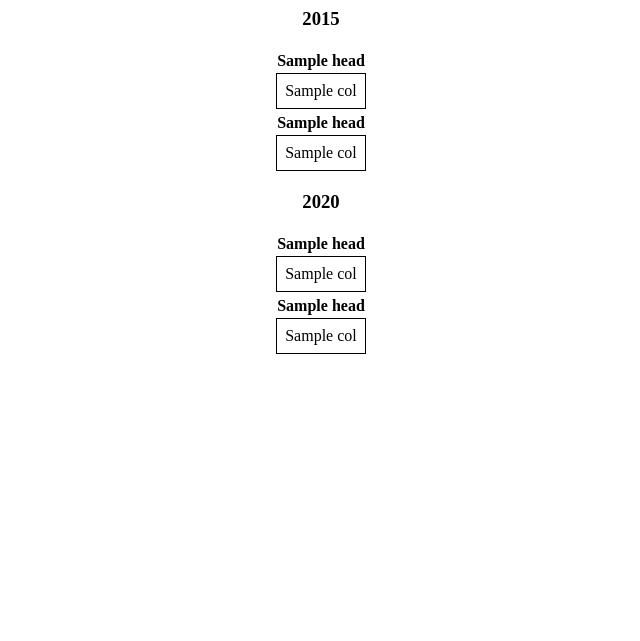
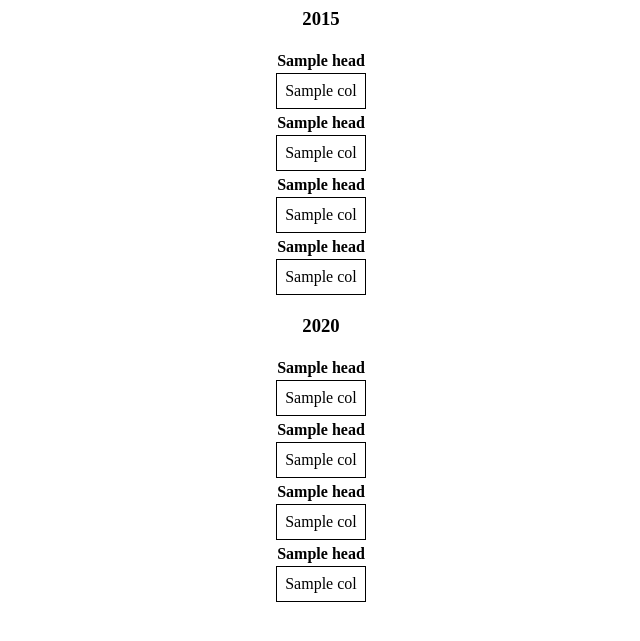
Before and after one commit to LucasFranco12/sustainability-database, a Flask app: template src/templates/my-municipality-result.html in a window 1280 px wide. Shown: the top 641 px of the page, without its empty margins (319-959 px from the left). Run offline with Flask 3, Linux system fonts and the light colour scheme; the template is opened without the code that fills it: most values are stand-ins (such as "Sample title", 1, 10 or a date in 2020); some libraries are stand-ins or nearby versions.

Commit message:
mun tables

```diff
--- a/src/app.py
+++ b/src/app.py
@@ -60,7 +60,6 @@ def venue_handler():
     headother = ['Municipality', 'Number of Other Installations']
     return render_template('my-county-result.html', oldcotherinstall=oldcotherinstall, currcotherinstall=currcotherinstall, oldccominstall=oldccominstall, currccominstall=currccominstall, oldinstallations=oldinstallations, currentinstallations=currentinstallations, oldcresinstall=oldcresinstall, currcresinstall=currcresinstall, heads=heads, headres=headres, headcom=headcom, headother=headother)
 
-
 # handle venue POST and serve result web page
 @app.route('/municipality-handler', methods=['POST'])
 def municipality_handler():
@@ -68,9 +67,15 @@ def municipality_handler():
     currentinstallations = connect('CREATE VIEW old_mun_installation AS SELECT Municipality, County, COUNT(*) AS Installations FROM installation WHERE Municipality = \'' + request.form['municipality'] + '\'GROUP BY Municipality, County; SELECT old_mun_installation.Installations, emission.TOTAL_MTCO2e FROM emission JOIN old_mun_installation ON emission.Municipality=old_mun_installation.Municipality AND emission.County=old_mun_installation.County AND Year = 2020;')
     oldresinstall = connect('CREATE VIEW old_res_installation AS SELECT Municipality, County, COUNT(*) AS num_residential_installations FROM installation WHERE Customer_Type = \'Residential\' AND Year_Installed <= \'2015-12-31\' AND Municipality = \'' + request.form['municipality'] + '\'GROUP BY Municipality, County; SELECT old_res_installation.num_residential_installations, emission.TOTAL_MTCO2e FROM emission JOIN old_res_installation ON emission.Municipality=old_res_installation.Municipality AND emission.County=old_res_installation.County AND Year = 2015;')
     curresinstall = connect('CREATE VIEW old_res_installation AS SELECT Municipality, County, COUNT(*) AS num_residential_installations FROM installation WHERE Customer_Type = \'Residential\' AND Municipality = \'' + request.form['municipality'] + '\'GROUP BY Municipality, County; SELECT old_res_installation.num_residential_installations, emission.TOTAL_MTCO2e FROM emission JOIN old_res_installation ON emission.Municipality=old_res_installation.Municipality AND emission.County=old_res_installation.County AND Year = 2020;')
+    oldcominstall = connect('CREATE VIEW old_res_installation AS SELECT Municipality, County, COUNT(*) AS num_residential_installations FROM installation WHERE Customer_Type = \'Commercial\'  AND Year_Installed <= \'2015-12-31\' AND Municipality = \'' + request.form['municipality'] + '\'GROUP BY Municipality, County; SELECT old_res_installation.num_residential_installations, emission.TOTAL_MTCO2e FROM emission JOIN old_res_installation ON emission.Municipality=old_res_installation.Municipality AND emission.County=old_res_installation.County AND Year = 2015;')
+    curcominstall = connect('CREATE VIEW old_res_installation AS SELECT Municipality, County, COUNT(*) AS num_residential_installations FROM installation WHERE Customer_Type = \'Commercial\' AND Municipality = \'' + request.form['municipality'] + '\'GROUP BY Municipality, County; SELECT old_res_installation.num_residential_installations, emission.TOTAL_MTCO2e FROM emission JOIN old_res_installation ON emission.Municipality=old_res_installation.Municipality AND emission.County=old_res_installation.County AND Year = 2020;')
+    oldotherinstall = connect('CREATE VIEW old_res_installation AS SELECT Municipality, County, COUNT(*) AS num_residential_installations FROM installation WHERE Customer_Type != \'Residential\' AND Customer_Type != \'Commercial\' AND Year_Installed <= \'2015-12-31\' AND Municipality = \'' + request.form['municipality'] + '\'GROUP BY Municipality, County; SELECT old_res_installation.num_residential_installations, emission.TOTAL_MTCO2e FROM emission JOIN old_res_installation ON emission.Municipality=old_res_installation.Municipality AND emission.County=old_res_installation.County AND Year = 2015;')
+    curotherinstall = connect('CREATE VIEW old_res_installation AS SELECT Municipality, County, COUNT(*) AS num_residential_installations FROM installation WHERE Customer_Type != \'Residential\' AND Customer_Type != \'Commercial\' AND Municipality = \'' + request.form['municipality'] + '\'GROUP BY Municipality, County; SELECT old_res_installation.num_residential_installations, emission.TOTAL_MTCO2e FROM emission JOIN old_res_installation ON emission.Municipality=old_res_installation.Municipality AND emission.County=old_res_installation.County AND Year = 2020;')
     heads = ['Number of Installations', 'Total MTCO2 Emission']
     headres = ['Number of Residential Installations', 'Total MTCO2 Emission']
-    return render_template('my-municipality-result.html', oldinstallations=oldinstallations, currentinstallations=currentinstallations, oldresinstall=oldresinstall, curresinstall=curresinstall, heads=heads, headres=headres)
+    headcom = ['Number of Commercial Installations', 'Total MTCO2 Emission']
+    headother = ['Number of Other Installations', 'Total MTCO2 Emission']
+    return render_template('my-municipality-result.html', curcominstall=curcominstall, oldcominstall=oldcominstall, curotherinstall=curotherinstall, oldotherinstall=oldotherinstall, oldinstallations=oldinstallations, currentinstallations=currentinstallations, oldresinstall=oldresinstall, curresinstall=curresinstall, heads=heads, headres=headres, headcom=headcom, headother=headother)
 
 if __name__ == '__main__':
     app.run(debug = True)
--- a/src/templates/my-municipality-result.html
+++ b/src/templates/my-municipality-result.html
@@ -65,6 +65,46 @@
 			{%endfor%}
             </tbody>
         </table>
+        <table style="margin-left:auto; margin-right:auto">
+            <!-- column header for loop in jinja template -->
+            <thead>
+                <tr>
+                {%for head in headcom%}
+                    <th>{{head}}</th>
+                {%endfor%}
+                </tr>
+            </thead>
+            <!-- nested for loops in jinja template -->
+            <tbody>
+			{%for row in oldcominstall%}
+                <tr>
+                {%for col in row%}
+                    <td>{{col}}</td>
+                {%endfor%}
+                </tr>
+			{%endfor%}
+            </tbody>
+        </table>
+        <table style="margin-left:auto; margin-right:auto">
+            <!-- column header for loop in jinja template -->
+            <thead>
+                <tr>
+                {%for head in headother%}
+                    <th>{{head}}</th>
+                {%endfor%}
+                </tr>
+            </thead>
+            <!-- nested for loops in jinja template -->
+            <tbody>
+			{%for row in oldotherinstall%}
+                <tr>
+                {%for col in row%}
+                    <td>{{col}}</td>
+                {%endfor%}
+                </tr>
+			{%endfor%}
+            </tbody>
+        </table>
 
 		<h3 style="text-align:center;">2020</h3>
         <table style="margin-left:auto; margin-right:auto">
@@ -107,5 +147,45 @@
 			{%endfor%}
             </tbody>
         </table>
+        <table style="margin-left:auto; margin-right:auto">
+            <!-- column header for loop in jinja template -->
+            <thead>
+                <tr>
+                {%for head in headcom%}
+                    <th>{{head}}</th>
+                {%endfor%}
+                </tr>
+            </thead>
+            <!-- nested for loops in jinja template -->
+           	<tbody>
+			{%for row in curcominstall%}
+                <tr>
+                {%for col in row%}
+                    <td>{{col}}</td>
+                {%endfor%}
+                </tr>
+			{%endfor%}
+            </tbody>
+        </table>
+        <table style="margin-left:auto; margin-right:auto">
+            <!-- column header for loop in jinja template -->
+            <thead>
+                <tr>
+                {%for head in headother%}
+                    <th>{{head}}</th>
+                {%endfor%}
+                </tr>
+            </thead>
+            <!-- nested for loops in jinja template -->
+           	<tbody>
+			{%for row in curotherinstall%}
+                <tr>
+                {%for col in row%}
+                    <td>{{col}}</td>
+                {%endfor%}
+                </tr>
+			{%endfor%}
+            </tbody>
+        </table>
     </body>
 </html>
```
